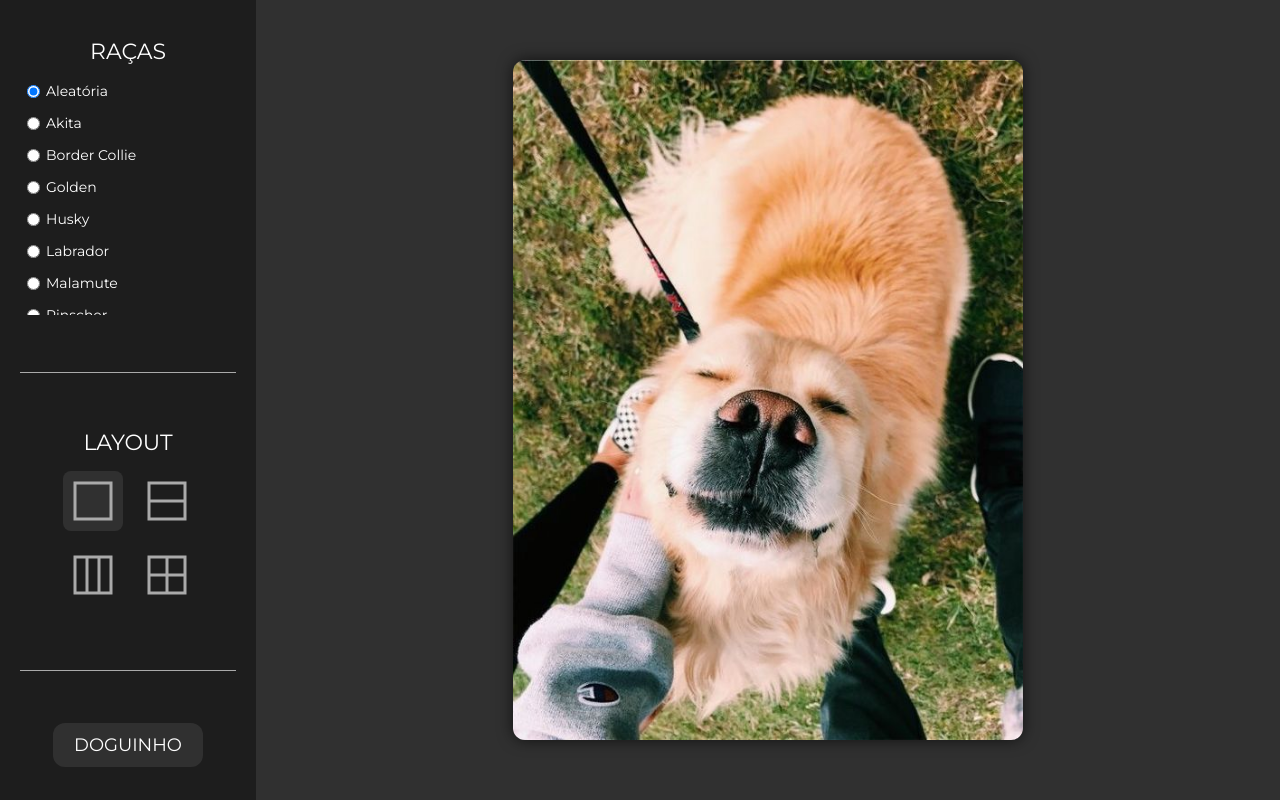
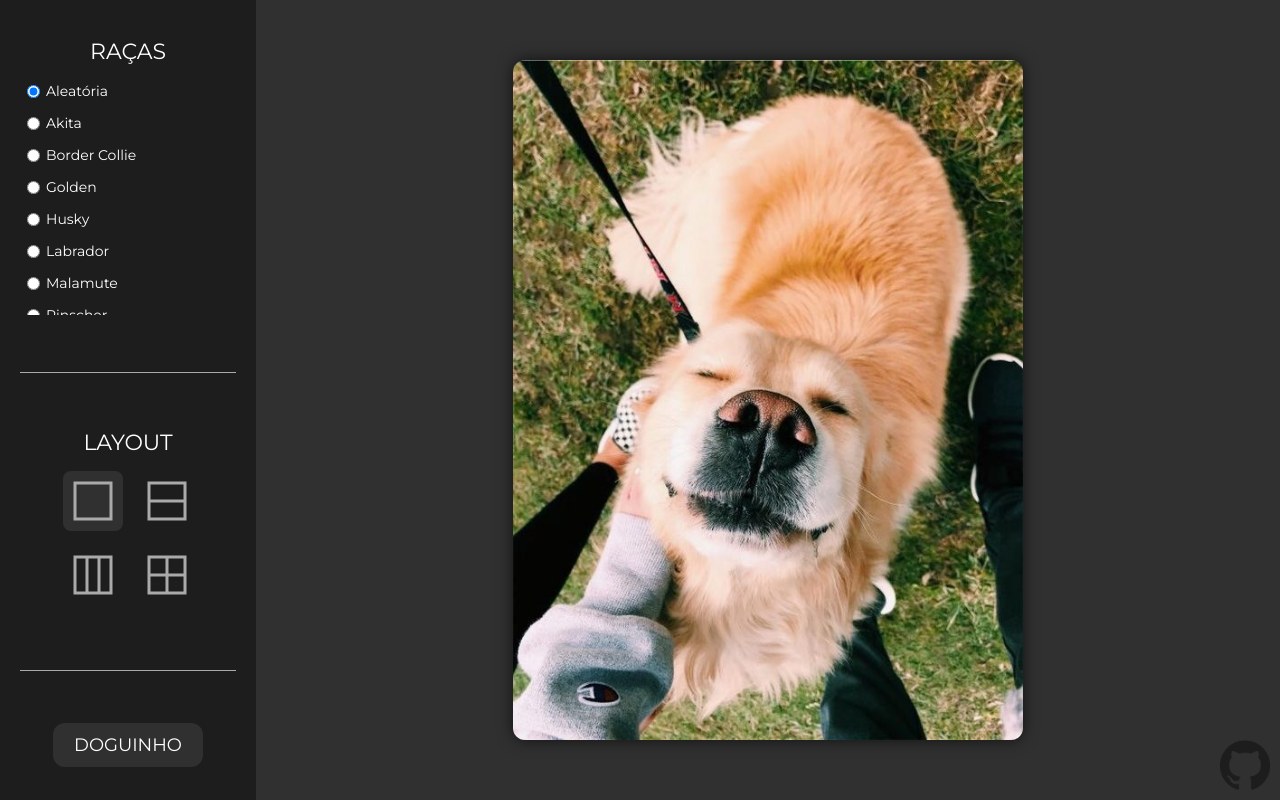
Before and after one commit to mathiashahner/doguinhos, a website built with Parcel: page index.html in a window 1280 px wide. Built offline with nearby package versions, Linux system fonts and the light colour scheme.

Commit message:
create link for repository and fix in script deploy

```diff
--- a/index.html
+++ b/index.html
@@ -113,7 +113,12 @@
         </div>
 
         <img class="dog-image-1" src="./styles/img/home.jpg" alt="A doggo here">
+
     </div>
+
+    <a class="github-link" href="https://github.com/mathiashahner/doguinhos" target="_blank">
+        <img class="github-image" src="./styles/img/github.png" alt="GitHub Repository">
+    </a>
 
     <script src="./src/main.js"></script>
 </body>
--- a/package.json
+++ b/package.json
@@ -1,7 +1,7 @@
 {
   "scripts": {
     "dev": "parcel index.html",
-    "build": "parcel build index.html",
+    "build": "parcel build index.html --public-url /doguinhos",
     "predeploy": "npm run clean && npm run build",
     "deploy": "gh-pages -d dist",
     "clean": "rd /s/q dist"
--- a/styles/styles.css
+++ b/styles/styles.css
@@ -32,6 +32,7 @@ body {
     left: 0;
     width: 20%;
     height: 100vh;
+    max-width: 300px;
     /* border-right: 1px solid #ffffff; */
 }
 
@@ -173,6 +174,18 @@ body {
     width: 100%;
 }
 
+.github-link {
+    position: absolute;
+    bottom: 10px;
+    right: 10px;
+    width: 50px;
+    height: 50px;
+}
+
+.github-image {
+    max-width: 100%;
+}
+
 .loader {
     width: 75px;
     height: 75px;
```
Also changed, not shown: styles/img/github.png (added).
